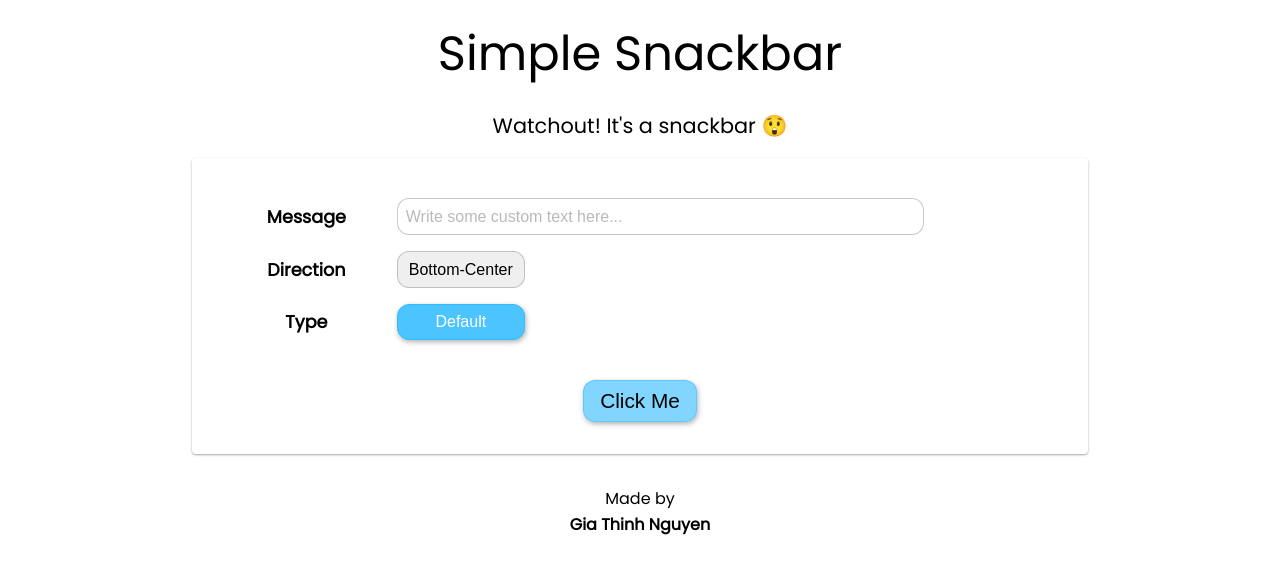
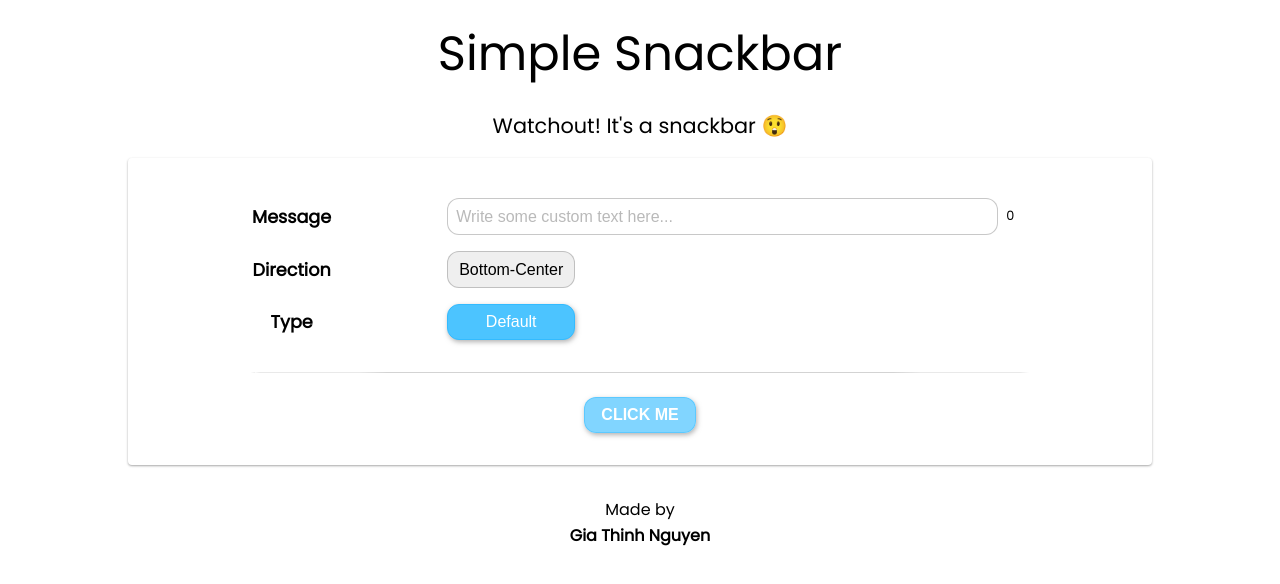
Before and after one commit to g-thinh/simple-snackbar, a React (Create React App) app: page / in a window 1280 px wide. Shown: the top 584 px of the page. Built offline with nearby package versions, Linux system fonts and the light colour scheme.

Commit message:
fixed form flex, added char count to disable LR sb

```diff
--- a/src/App.js
+++ b/src/App.js
@@ -11,11 +11,13 @@ function App() {
   const [message, setMessage] = React.useState("");
   const [direction, setDirection] = React.useState("bottom-center");
   const [type, setType] = React.useState("default");
+  const [charCount, setCharCount] = React.useState(message.length || 0);
 
   // ############################ FUNCTIONS ################################
 
   function handleMessage(ev) {
     setMessage(ev.target.value);
+    setCharCount(ev.target.value.length);
   }
 
   function capitalizeFirstLetter(str) {
@@ -87,38 +89,45 @@ function App() {
       </Header>
       <Content onSubmit={handleSubmit}>
         <Row>
-          <label>Message</label>
-          <div>
-            <input
+          <Label>Message</Label>
+          <RowContent>
+            <InputField
               type="text"
               value={message}
               onChange={handleMessage}
               placeholder="Write some custom text here..."
             />
-          </div>
+            <p>{charCount}</p>
+          </RowContent>
         </Row>
         <Row>
-          <label>Direction</label>
-          <div>
+          <Label>Direction</Label>
+          <RowContent>
             <select onChange={handleDirection}>
               <option>Bottom-Center</option>
+              <option>Top-Center</option>
+              {charCount <= 50 && (
+                <>
                   <option>Bottom-Right</option>
+                  <option>Top-Right</option>
                   <option>Bottom-Left</option>
-              <option>Top-Center</option>
-              <option>Top-Right</option>
                   <option>Top-Left</option>
+                </>
+              )}
             </select>
-          </div>
+            <p>{charCount > 50 && <span>Disabled L-R</span>}</p>
+          </RowContent>
         </Row>
         <Row>
-          <label>Type</label>
-          <div>
+          <Label>Type</Label>
+          <RowContent>
             <TypeButton type="button" onClick={handleTypeChange} color={COLORS}>
               {capitalizeFirstLetter(type)}
             </TypeButton>
-          </div>
+          </RowContent>
         </Row>
-        <Button type="submit">Click Me</Button>
+        <Divider />
+        <Button type="submit">CLICK ME</Button>
       </Content>
       <Footer>
         Made by
@@ -155,7 +164,7 @@ const Content = styled.form`
   width: 95%;
   height: auto;
   margin-bottom: 2rem;
-  padding: 2rem;
+  padding: 2rem 1rem;
   box-shadow: 0 1px 3px rgba(0, 0, 0, 0.12), 0 1px 2px rgba(0, 0, 0, 0.24);
   transition: all 0.3s cubic-bezier(0.25, 0.8, 0.25, 1);
 
@@ -164,7 +173,7 @@ const Content = styled.form`
   }
 
   @media (min-width: 800px) {
-    width: 70%;
+    width: 80%;
   }
 `;
 
@@ -174,19 +183,25 @@ const Row = styled.div`
   align-items: center;
   width: 100%;
   margin: 0.5rem 0;
+`;
 
-  & label {
-    flex: 2;
-    font-family: "Poppins", sans-serif;
+const RowContent = styled.div`
+  flex: 7;
+  display: flex;
+  justify-content: flex-start;
+  align-items: center;
+
+  & p {
+    font-size: 0.8rem;
+    padding-left: 0.5rem;
+    & span {
       text-align: center;
-    font-weight: bold;
-    margin-right: 0.5rem;
-    font-size: 1.1rem;
+      color: red;
     }
+  }
+`;
 
-  & div {
-    flex: 8;
-    & input {
+const InputField = styled.input`
   font-size: 1rem;
   line-height: 1.6;
   outline: none;
@@ -201,8 +216,15 @@ const Row = styled.div`
   &:focus::placeholder {
     color: transparent;
   }
-    }
-  }
+`;
+
+const Label = styled.label`
+  flex: 3;
+  font-family: "Poppins", sans-serif;
+  text-align: center;
+  font-weight: bold;
+  margin-right: 0.5rem;
+  font-size: 1.1rem;
 `;
 
 // ########### HEADER STUFF #############
@@ -236,9 +258,11 @@ const Button = styled.button`
   text-align: center;
   width: auto;
   height: auto;
-  font-size: 1.3rem;
+  font-size: 1rem;
+  font-weight: 600;
   padding: 0.5rem 1rem;
-  margin-top: 2rem;
+  color: #fff;
+  /* margin-top: 2rem; */
   background-color: hsla(200deg, 100%, 65%, 0.7);
   border: 1px solid hsla(200deg, 100%, 65%, 0.7);
   box-shadow: 1px 2px 5px 0px rgba(145, 145, 145, 0.7);
@@ -247,6 +271,7 @@ const Button = styled.button`
   outline: none;
   &:hover {
     background-color: hsla(200deg, 100%, 60%, 0.7);
+    color: black;
   }
 `;
 
@@ -269,6 +294,14 @@ const TypeButton = styled.button`
 `;
 
 // ################ FOOTER ###############
+
+const Divider = styled.div`
+  height: 1px;
+  width: 80%;
+  border-radius: 50%;
+  background-color: lightgray;
+  margin: 1.5rem;
+`;
 
 const Footer = styled.div`
   width: 95%;
```
Also changed, not shown: 1 other file (tests, documents, lock files or other folders). Lines whose indentation alone changed are shown as unchanged.
